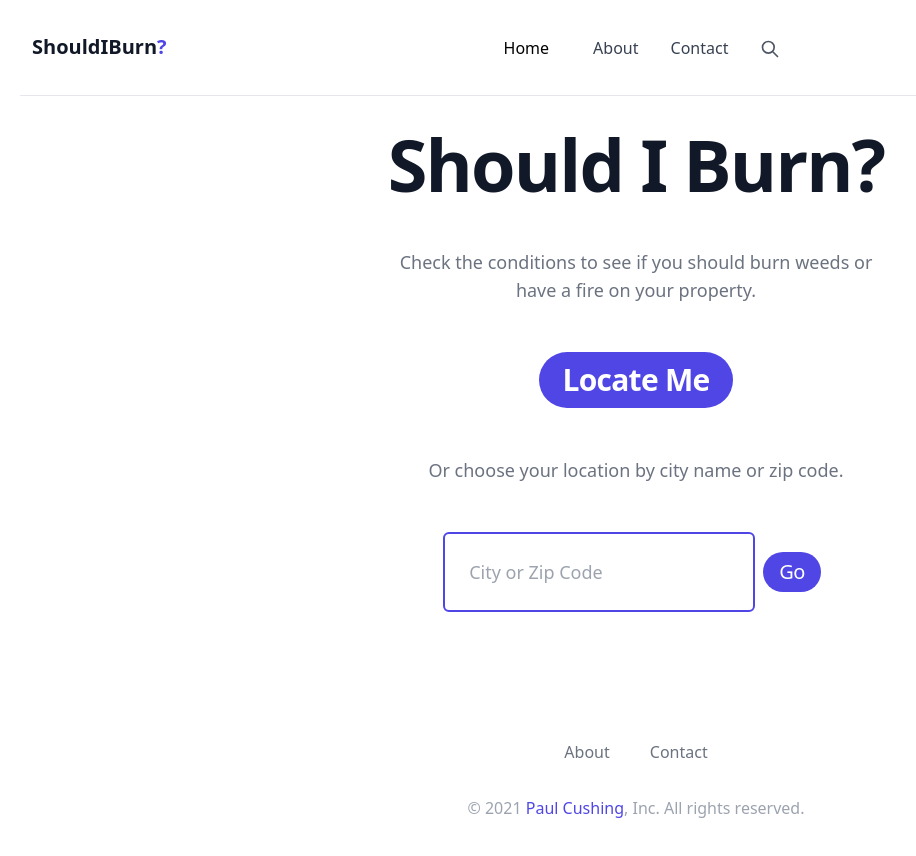
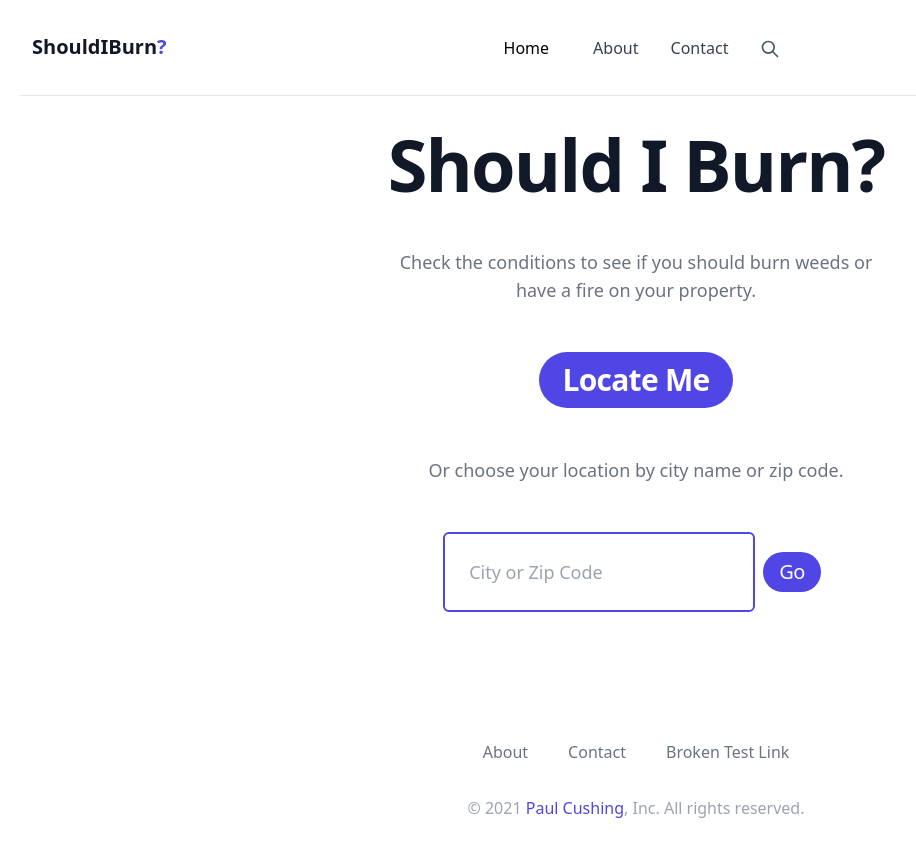
Before and after one commit to paulcushing/ShouldIBurn, a Next.js app: page / in a window 1280 px wide. Shown: the top 856 px of the page, without its empty margins (4-920 px from the left). Built offline with nearby package versions, Linux system fonts and the light colour scheme.

Commit message:
Testing sentry.io

```diff
--- a/components/footer.js
+++ b/components/footer.js
@@ -18,6 +18,15 @@ export const Footer = () => (
             className="text-base leading-6 text-gray-500 hover:text-gray-900"
           >
             Contact
+          </a>
+        </div>
+        <div className="px-5 py-2">
+          <a
+            href="#"
+            className="text-base leading-6 text-gray-500 hover:text-gray-900"
+            onClick={() => nonExistentMethod()}
+          >
+            Broken Test Link
           </a>
         </div>
       </nav>
```
